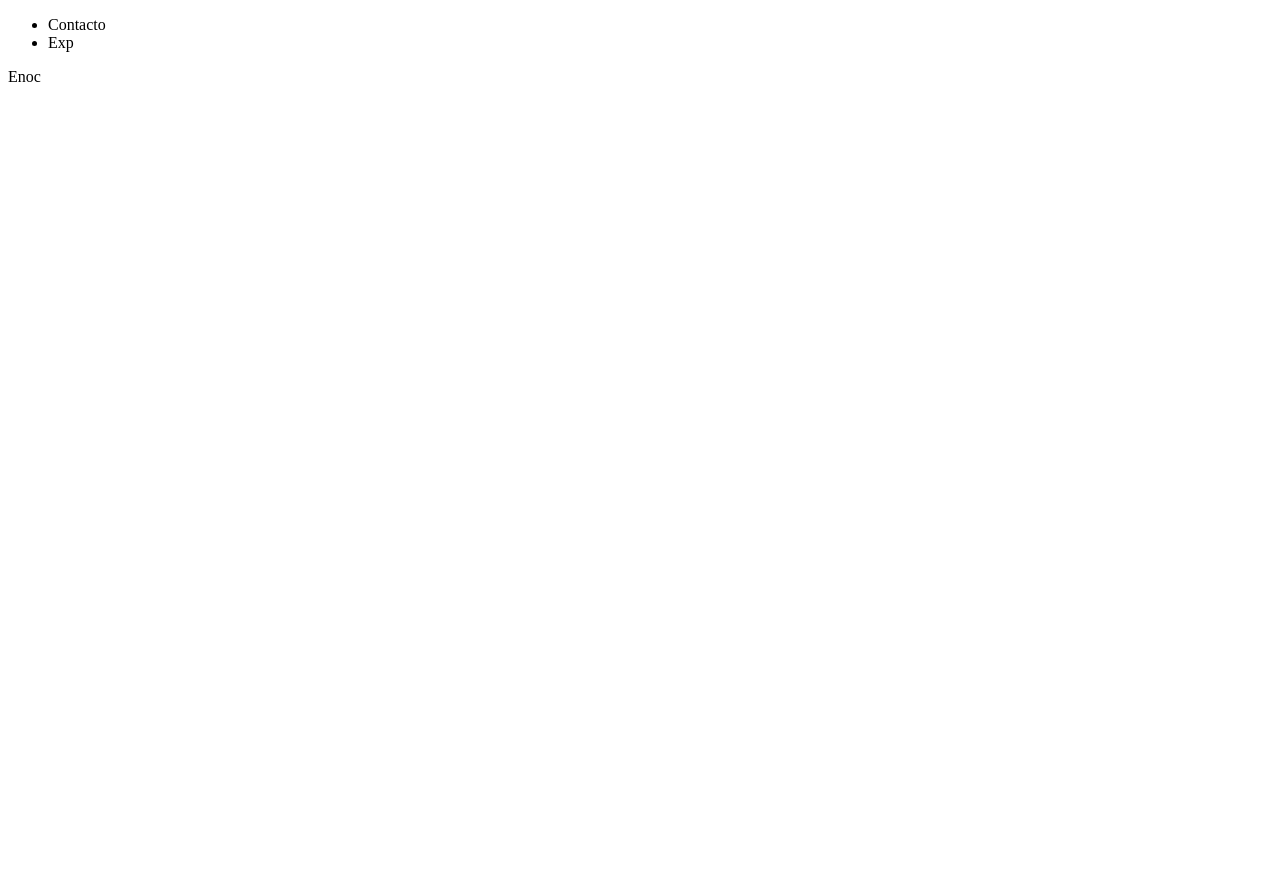
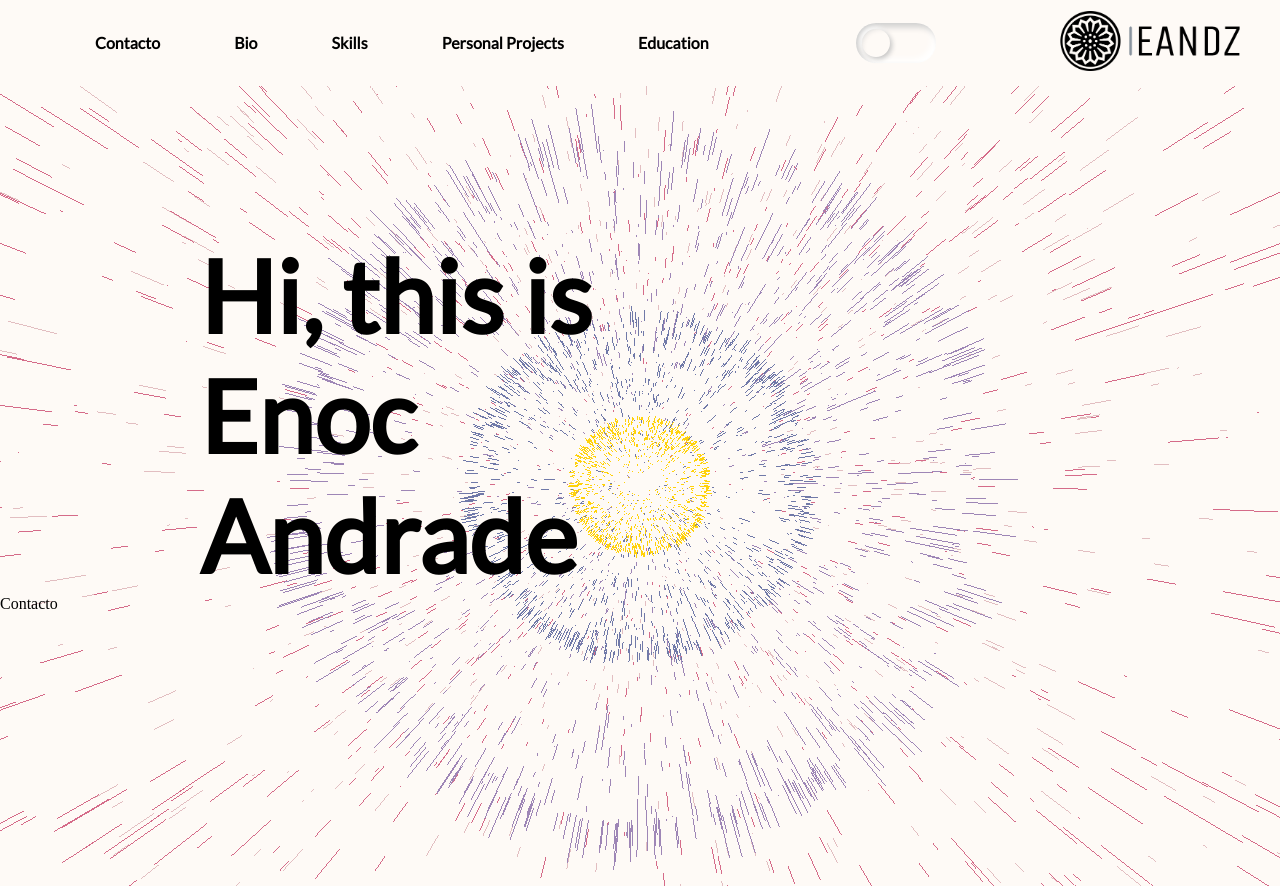
Before and after one commit to ENocAndz/ENocANdz.github.io, a plain HTML site: page index.html in a window 1280 px wide. Before the commit the page ends 800 px from the top, so only its background shows below. Drawn offline with nearby package versions, Linux system fonts and the light colour scheme.

Commit message:
ANimacion de fondo agregada

```diff
--- /dev/null
+++ b/animation.js
@@ -0,0 +1,174 @@
+
+const animacion = document.getElementById('animacion');
+var toggle = document.querySelector('.container');
+const SCREEN_WIDTH = window.innerWidth,
+SCREEN_HEIGHT = window.innerHeight,
+
+r = 450;
+
+let mouseY = 0,
+
+windowHalfY = window.innerHeight / 2,
+
+camera, scene, renderer;
+
+
+var number = 0;
+
+
+
+
+init();
+animate();
+
+function init() {
+
+camera = new THREE.PerspectiveCamera( 80, SCREEN_WIDTH / SCREEN_HEIGHT, 1, 3000 );
+camera.position.z = 1000;
+
+scene = new THREE.Scene();
+
+const parameters = [[ 0.25, 0xFFD20B, 1 ], [ 0.5, 0x7079A8, 1 ], [ 0.75, 0x9E86B6, 0.75 ], [ 1,0xD56B89 , 0.5 ], [ 1.25, 0xE2BEC1, 0.8 ]];
+
+const geometry = createGeometry();
+
+for ( let i = 0; i < parameters.length; ++ i ) {
+
+    const p = parameters[ i ];
+
+    const material = new THREE.LineBasicMaterial( { color: p[ 1 ], opacity: p[ 2 ] } );
+
+    const line = new THREE.LineSegments( geometry, material );
+    line.scale.x = line.scale.y = line.scale.z = p[ 0 ];
+    line.userData.originalScale = p[ 0 ];
+    line.rotation.y = Math.random() * Math.PI;
+    line.updateMatrix();
+    scene.add( line );
+    scene.background = null;
+
+}
+
+renderer = new THREE.WebGLRenderer( { alpha: true } );
+renderer.setPixelRatio( window.devicePixelRatio );
+renderer.setSize( SCREEN_WIDTH, SCREEN_HEIGHT );
+renderer.setClearColor( 0x000000, 0 );
+animacion.appendChild( renderer.domElement );
+
+document.body.style.touchAction = 'none';
+document.body.addEventListener( 'pointermove', onPointerMove );
+
+//
+
+window.addEventListener( 'resize', onWindowResize );
+
+// test geometry swapability
+
+setInterval( function () {
+
+    const geometry = createGeometry();
+
+    scene.traverse( function ( object ) {
+
+        if ( object.isLine ) {
+
+            object.geometry.dispose();
+            object.geometry = geometry;
+
+        }
+
+    } );
+
+}, 1000 );
+
+}
+
+
+
+function createGeometry() {
+
+const geometry = new THREE.BufferGeometry();
+const vertices = [];
+
+const vertex = new THREE.Vector3();
+
+for ( let i = 0; i < 1500; i ++ ) {
+
+    vertex.x = Math.random() * 2 - 1;
+    vertex.y = Math.random() * 2 - 1;
+    vertex.z = Math.random() * 2 - 1;
+    vertex.normalize();
+    vertex.multiplyScalar( r );
+
+    vertices.push( vertex.x, vertex.y, vertex.z );
+
+    vertex.multiplyScalar( Math.random() * 0.09 + 1 );
+
+    vertices.push( vertex.x, vertex.y, vertex.z );
+
+}
+
+geometry.setAttribute( 'position', new THREE.Float32BufferAttribute( vertices, 3 ) );
+
+return geometry;
+
+}
+
+function onWindowResize() {
+
+windowHalfY = window.innerHeight / 2;
+
+camera.aspect = window.innerWidth / window.innerHeight;
+camera.updateProjectionMatrix();
+
+renderer.setSize( window.innerWidth, window.innerHeight );
+
+}
+
+function onPointerMove( event ) {
+
+if ( event.isPrimary === false ) return;
+
+mouseY = event.clientY - windowHalfY;
+
+}
+
+//
+
+function animate() {
+
+requestAnimationFrame( animate );
+
+render();
+
+}
+
+function render() {
+
+camera.position.y += ( - mouseY + 200 - camera.position.y ) * .05;
+camera.lookAt( scene.position );
+
+renderer.render( scene, camera );
+
+const time = Date.now() * 0.0001;
+
+for ( let i = 0; i < scene.children.length; i ++ ) {
+
+    const object = scene.children[ i ];
+
+    if ( object.isLine ) {
+
+        object.rotation.y = time * ( i < 4 ? ( i + 1 ) : - ( i + 1 ) );
+
+        if ( i < 5 ) {
+
+            const scale = object.userData.originalScale * ( i / 5 + 1 ) * ( 1 + 0.5 * Math.sin( 7 * time ) );
+
+            object.scale.x = object.scale.y = object.scale.z = scale;
+
+        }
+
+    }
+
+}
+
+}
--- a/index.html
+++ b/index.html
@@ -1,22 +1,57 @@
 <!DOCTYPE html>
 <html lang="en">
+
 <head>
     <meta charset="UTF-8">
     <meta name="viewport" content="width=device-width, initial-scale=1.0">
     <title>Portfolio</title>
+    <link rel="stylesheet" href="style.css">
+
 </head>
+
 <body>
     <header class="hd">
-        <nav><ul>
-            <li>Contacto</li>
-            <li>Exp</li>
+        <div class="logo">
+            <img src="img/logo-no-background.png" alt="Logo" class="imagen">
+        </div>
+        <nav>
+            <ul class="links">
+                <li><a href="#"></a>Contacto</li>
+                <li><a href="#"></a>Bio</li>
+                <li><a href="#"></a>Skills</li>
+                <li><a href="#"></a>Personal Projects</li>
+                <li><a href="#"></a>Education</li>
+            </ul>
+        </nav>
+        <div class="container">
+            <div class="toggle"></div>
+        </div>
 
-        </ul></nav>
+
+
     </header>
     <main>
         <div class="mp">
-            Enoc
+            <div class="enoc">
+                <h1>Hi, this is Enoc Andrade</h1>
+            </div>
+            <div class="animacion" id="animacion">
+
+                <script src='https://threejs.org/build/three.js'></script>
+
+
+                <script src="animation.js">
+
+                </script>
+
+            </div>
+
         </div>
     </main>
+    <footer>
+        Contacto
+    </footer>
+    <script src="js.js"></script>
 </body>
+
 </html>
--- a/js.js
+++ b/js.js
@@ -0,0 +1,32 @@
+var toggle = document.querySelector('.container');
+var links = document.querySelector('.links');
+var logo = document.querySelector('.imagen');
+var body = document.querySelector('body');
+var enoc = document.querySelector('.enoc');
+var number = 0;
+toggle.onclick = function(){
+    toggle.classList.toggle('active');
+    body.classList.toggle('active');
+    links.classList.toggle('active');
+    logo.classList.toggle('active');
+    enoc.classList.toggle('active');
+    /*
+    if(number == 0){
+        imagechange(1);
+        number=1;
+    }
+    else{
+        imagechange(0)
+        number=0;
+    }*/
+}
+
+function imagechange(x){
+    if(x==1){
+        logo.src='img/logo-white.png';
+
+    }
+    else{
+        logo.src='img/logo-no-background.png';
+    }
+}
--- a/style.css
+++ b/style.css
@@ -0,0 +1,148 @@
+
+@import url('https://fonts.googleapis.com/css2?family=Lato&family=Roboto:wght@300&display=swap');
+
+*{
+    margin: 0;
+    box-sizing: border-box;
+}
+
+body{
+    background-color: #FEFAF6;
+}
+
+header{
+    display: flex;
+    align-items:center;
+    justify-content: flex-end;
+
+    height: 85px;
+    padding: 5px 10px;
+}
+header .logo{
+    cursor: pointer;
+    order: 3;
+    margin-left: auto;
+    margin-right: 30px;
+}
+header .logo img{
+    height: 60px;
+    width: auto;
+    transition:all 0.3s;
+}
+img:hover{
+    transform: scale(1.2);
+}
+nav{
+    display: contents;
+    width: 100%;
+    height: 100%;
+}
+
+.links{
+    list-style: none;
+}
+
+
+.links li{
+    display: inline-block;
+    font-family: 'Lato', sans-serif;
+    font-weight: 700;
+    font-size: 700;
+    color: #000;
+    text-decoration: none;
+    margin-left: 20px;
+    padding: 9px 25px;
+    border: none;
+    border-radius: 50px;
+    cursor: pointer;
+    transition: all 0.3s ease 0s;
+}
+
+.header .links li a:nth-child(1){
+    margin: 0;
+}
+
+nav:hover{
+    background-color: #000;
+    color: white;
+}
+
+li:hover{
+   transform: scale(1.1);
+   background-color: black;
+   color: #FEFAF6;
+}
+
+
+.links a:hover{
+    color: white;
+
+}
+
+.container{
+    margin-left: auto;
+    background-color: #FEFAF6;
+    width: 80px;
+    height: 40px;
+    box-shadow: inset 4px 4px 6px #cecece,
+                inset -4px -4px 6px #fff;
+    border-radius: 25px;
+    cursor: pointer;
+}
+
+.toggle{
+    width: 40px;
+    height: 40px;
+    transform: scale(.7);
+    background-color: linear-gradient(145deg,#d8d8d8,#fff);
+    border-radius: 25px;
+    box-shadow: 3px 3px 8px #c4c4c4,
+                -3px -3px 8px #fff;
+
+}
+
+.container.active .toggle{
+    position:relative;
+    left: 40px;
+}
+
+body.active{
+    background-color: #000;
+}
+
+body.active .mp .h1{
+    color: white;
+}
+
+.links.active li{
+    color: white;
+}
+
+.links.active li:hover{
+    color: #000;
+    background-color: white;
+}
+
+.imagen.active {
+    filter: invert(100%);
+}
+.enoc.active h1{
+    color: white;
+}
+
+.mp h1{
+    font-family: 'Lato', sans-serif;
+    font-size: 100px;
+}
+.enoc{
+    padding-top: 150px;
+    padding-left: 200px;
+    width: 50%;
+}
+
+
+.animacion {
+    position: absolute;
+    top: 86px;
+    z-index: -1;
+}
```
Also changed, not shown: img/logo-no-background.png (added), img/logo-white.png (added).
